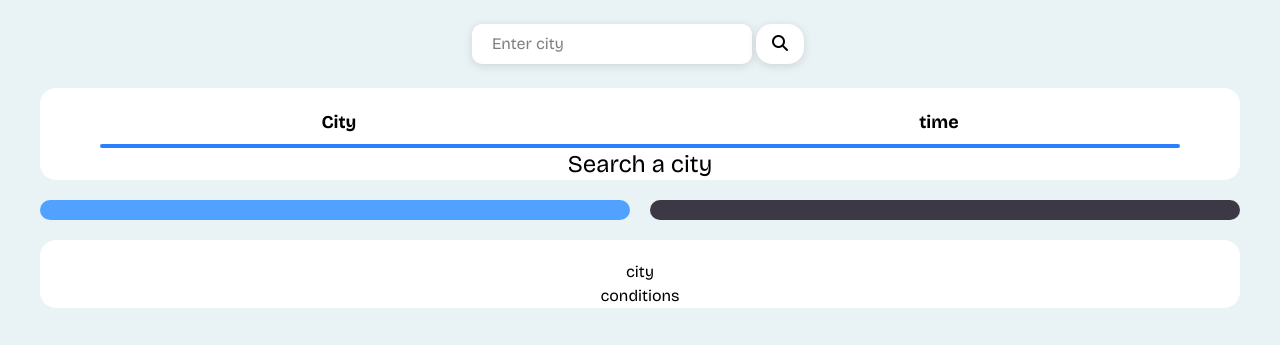
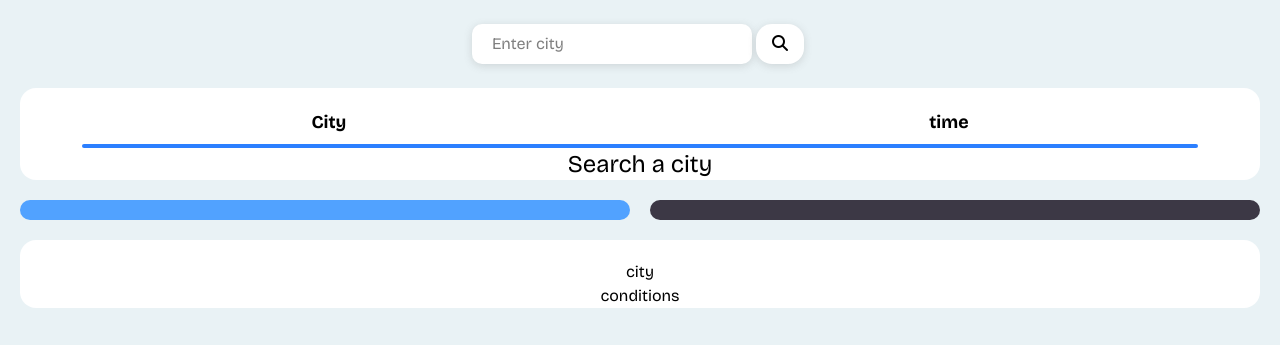
Before and after one commit to Jagadesh07/weather-web-project, a website with bundled scripts: page index.html in a window 1280 px wide. Built offline with nearby package versions, Linux system fonts and the light colour scheme; no server answers.

```diff
--- a/index.html
+++ b/index.html
@@ -21,12 +21,12 @@
 
 
 
-      <div class="grid gap-5 px-10 h-full w-full grid-cols-2 2xl:grid-cols-7 2xl:grid-rows-6">
+      <div class="grid gap-5 px-5 h-full w-full grid-cols-2 2xl:grid-cols-7 2xl:grid-rows-6">
 
     <div class="bg-white rounded-2xl col-span-2 w-full row-span-4 2xl:col-span-3 2xl:row-span-2 ">
         <div class="flex justify-around w-full pt-5 pb-1">
-            <p class="font-bold text-xs mx-3 sm:text-lg city">City</p>
-            <p class="font-bold text-xs mx-3 sm:text-lg" id="time">time</p>
+            <p class="font-bold text-s mx-3 sm:text-lg city">City</p>
+            <p class="font-bold text-s mx-3 sm:text-lg" id="time">time</p>
         </div>
         <div class="w-[90%] mt-1 mx-auto rounded-2xl bg-blue-500 h-1"></div>
         <div id="forecast-container" class="flex justify-around items-center w-full overflow-y-scroll flex-wrap 2xl:mt-5">
```
